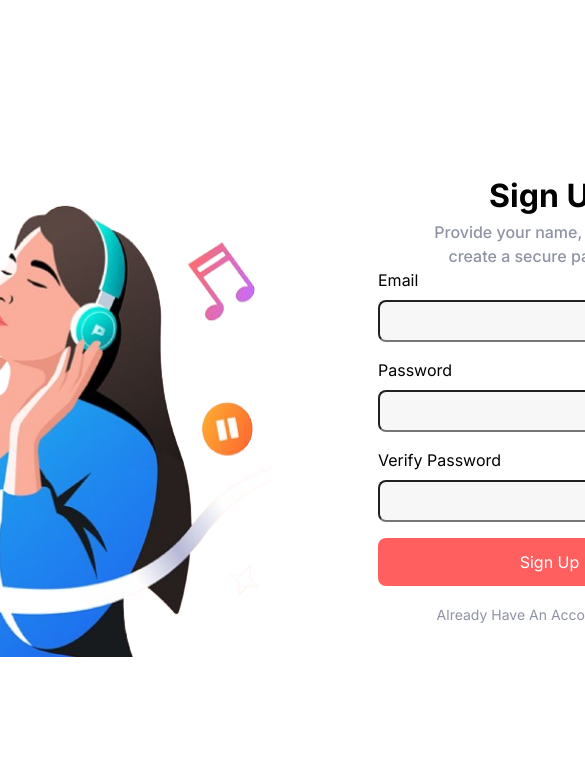
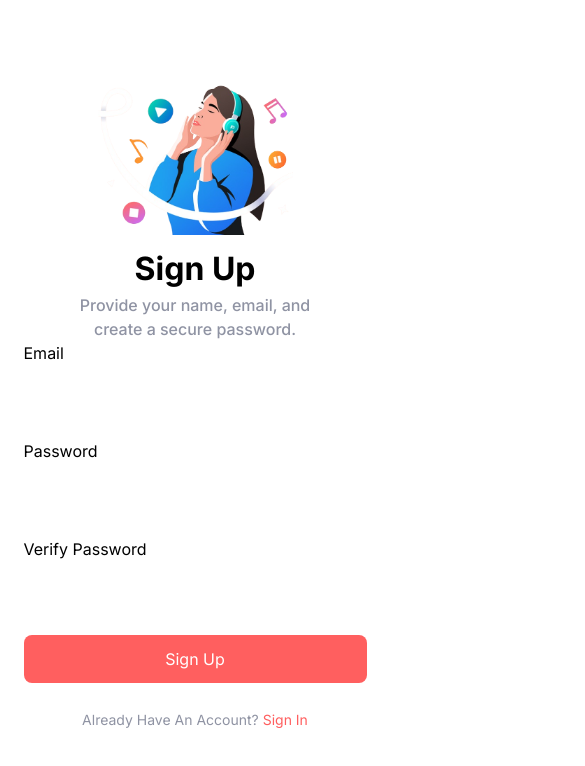
Before and after one commit to AnriDumbadze/music, a Next.js app: page /signup in a window 390 px wide. Shown: the top 766 px of the page, 585 px wide, since content can reach past the window. Built offline with nearby package versions, Linux system fonts and the light colour scheme.

Commit message:
added responsive

```diff
--- a/app/signup/page.module.scss
+++ b/app/signup/page.module.scss
@@ -76,3 +76,26 @@
     color: #FF5F5F;
     font-size: 14px;
 }
+
+
+@media (max-width: 768px){
+    .main{
+        display: flex;
+        flex-direction: column;
+        gap: 0px;
+        padding: 80px 0 0 0;
+    }
+
+    .image{
+        width: 195px;
+        height: 155px;
+    }
+
+    .border{
+        padding: 10px 0 0 0;
+    }
+
+    .inputs{
+        gap: 24px;
+    }
+}
--- a/app/signup/page.tsx
+++ b/app/signup/page.tsx
@@ -3,12 +3,13 @@ import React from "react";
 import Styles from "./page.module.scss"
 import Icon from "../Components/Icon/Icon";
 import Button from "../Components/Button/Button";
+import Input from "../Components/Input/input";
 
 export default function SignUp () {
     return(
         <>
         <div className={Styles.main}>
-            <img
+            <img className={Styles.image}
                 src="./icons/SignupImg.png"
                 height="469px"
                 width="559px"
@@ -20,15 +21,15 @@ export default function SignUp () {
                         <div className={Styles.inputs}>
                             <div className={Styles.textinput}>
                                 <span>Email</span>
-                                <input type="email" />
+                                <Input type="email" mode={"white"} state={"neutral"} />
                             </div>
                             <div className={Styles.textinput}>
                                 <span>Password</span>
-                                <input type="password" />
+                                <Input type="password" mode={"white"} state={"neutral"} />
                             </div>
                             <div className={Styles.textinput}>
                                 <span>Verify Password</span>
-                                <input type="password" />
+                                <Input type="password" mode={"white"} state={"neutral"} />
                             </div>
                             <div >
                                 <Button text={"Sign Up"} width={"343px"} backgroundColor={"#FF5F5F"} borderRadius={"8px"} textColor={"#FFFFFF"} border={"none"} height={"48px"}></Button>
```
